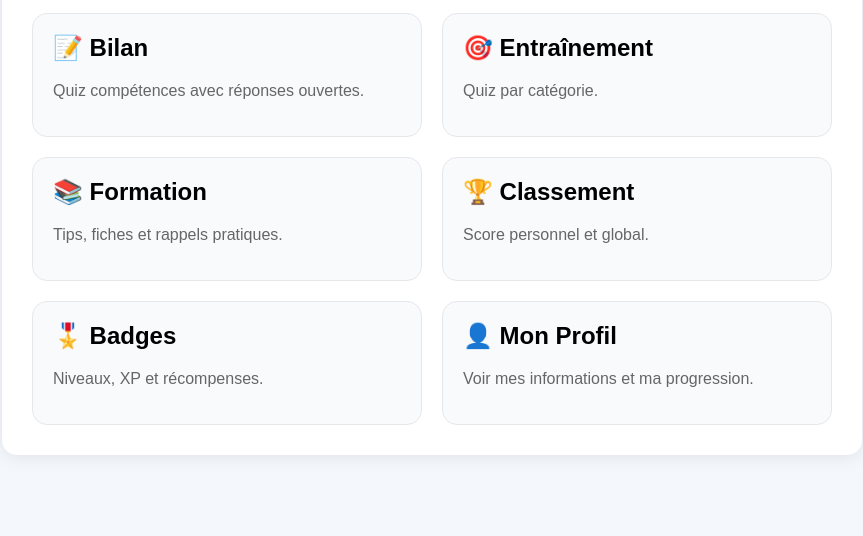
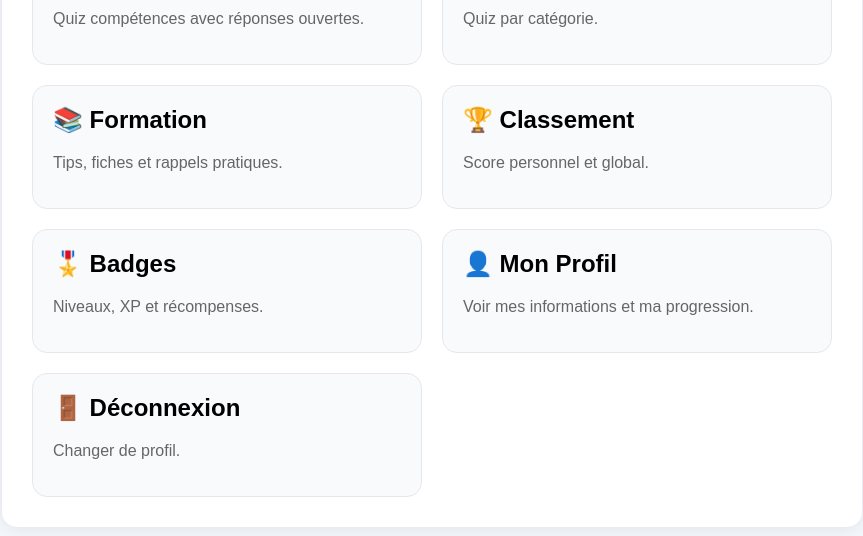
Before and after one commit to alexandrebabinh44/quizz-competences, a plain HTML site: page home.html in a window 1280 px wide. Shown: the part 238-774 px from the top of the page, without its empty margins (208-1071 px from the left). Drawn offline with Linux system fonts and the light colour scheme.

Commit message:
Update home.html

```diff
--- a/home.html
+++ b/home.html
@@ -64,6 +64,7 @@ if (role === "admin") {
   addCard("👥 Gestion utilisateurs", "Créer et modifier les profils.", "admin-users.html");
   addCard("🧩 Gestion quiz", "Créer questions, catégories et modules.", "#");
 }
+addCard("🚪 Déconnexion", "Changer de profil.", "index.html");
 </script>
 
 </body>
```
